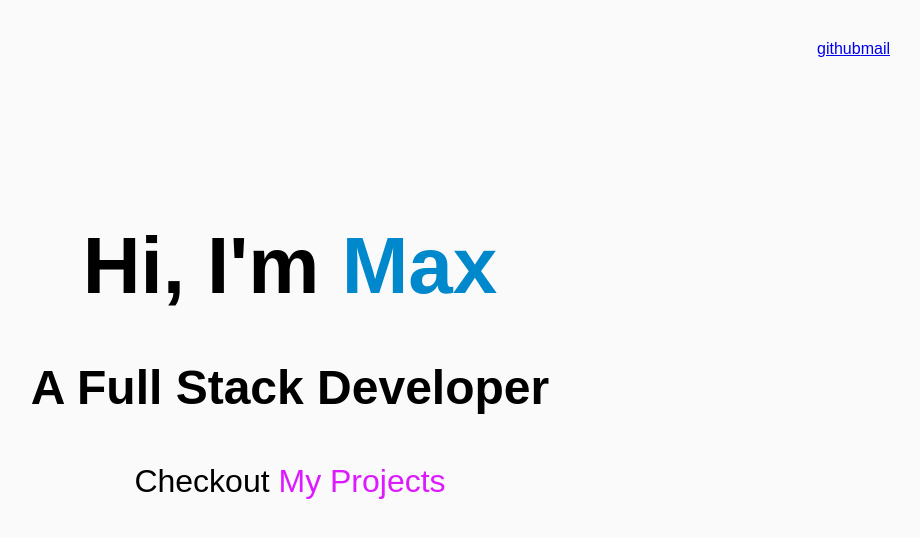
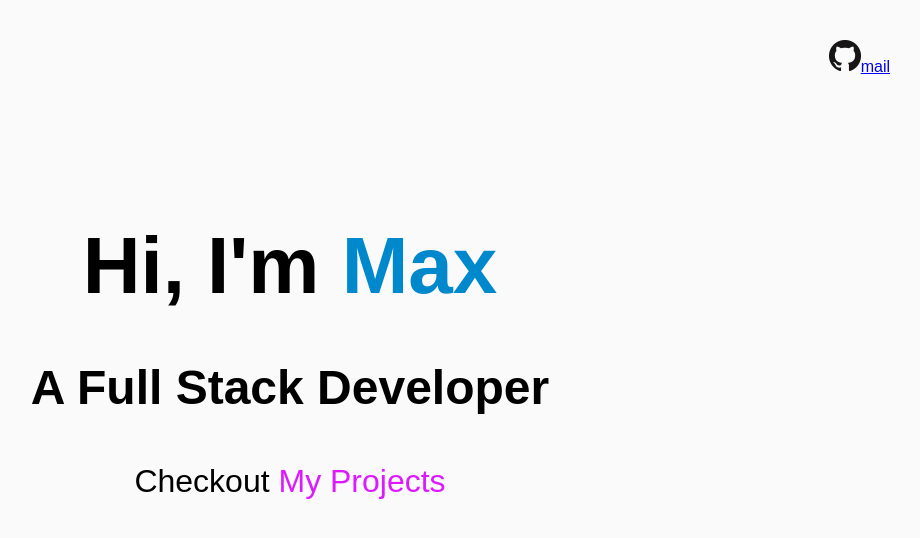
Before and after one commit to Velocima/portfolio, a React (Create React App) app: page / in a window 1280 px wide. Shown: the top 538 px of the page, without its empty margins (350-1270 px from the left). Built offline with nearby package versions, Linux system fonts and the light colour scheme; a web font is replaced by a local one.

Commit message:
github logo added replaced text

```diff
--- a/src/components/Social.jsx
+++ b/src/components/Social.jsx
@@ -1,10 +1,13 @@
 import React from 'react';
 import '../css/social.css';
+import githubLogo from '../images/GitHub-Mark-32px.png';
 
 export default function Social() {
 	return (
 		<nav>
-			<a href='https://github.com/Velocima'>github</a>
+			<a href='https://github.com/Velocima'>
+				<img src={githubLogo} alt='' />
+			</a>
 			<a href='mailto:'>mail</a>
 		</nav>
 	);
```
Also changed, not shown: src/images/GitHub-Mark-32px.png (added).
